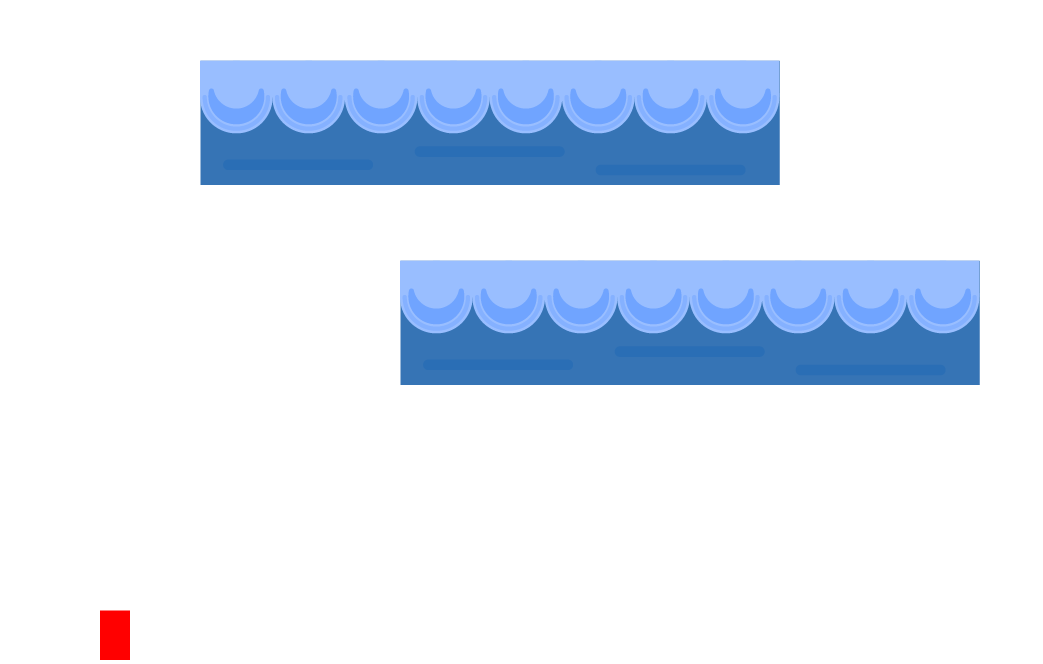
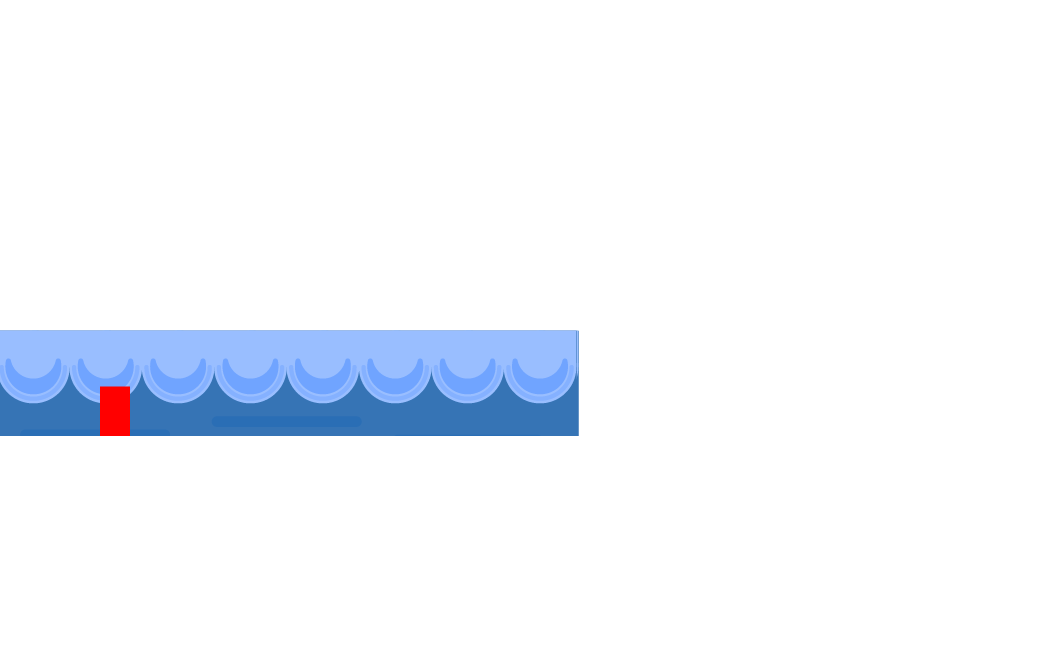
Before and after one commit to Siouxx0612/Matijas-ScrollRoller-Codesk, a website built with webpack: page src/index.html in a window 1280 px wide. Shown: the part 140-804 px from the top of the page, without its empty margins (0-1043 px from the left). Built offline with nearby package versions, Linux system fonts and the light colour scheme.

Commit message:
Add Platforms at the bottom as a ground lvl

```diff
--- a/src/js/canvas.js
+++ b/src/js/canvas.js
@@ -2,8 +2,10 @@ import platform from '../img/platform.png'
 const canvas = document.querySelector('canvas');
 const c = canvas.getContext('2d');
 
-canvas.width = window.innerWidth
-canvas.height = window.innerHeight
+// canvas.width = window.innerWidth
+// canvas.height = window.innerHeight
+canvas.width = 1024
+canvas.height = 576
 //create gravity to accelerate velocity on axis-y
 const gravity = 0.5
 
@@ -82,7 +84,8 @@ image.src = platform
 const player = new Player()
 // const platform = new Platform()
 //create multiple platforms, and create one platfor in that array
-const platforms = [new Platform({x: 200, y: 200, image: image}), new Platform({x: 400, y: 400, image: image})]
+const platforms = [new Platform({x: -1, y: 470, image: image}),
+    new Platform({x: image.width -3, y: 470, image: image})]
 
 
 const keys = {
@@ -101,7 +104,9 @@ function animate() {
     //using recursive loop to call animate over and over and over again
     requestAnimationFrame(animate)
     //get our context and maintain shape of the rectangle. Its gonna clear our canvas, take everything off it.
-    c.clearRect(0, 0, canvas.width, canvas.height)
+    // c.clearRect(0, 0, canvas.width, canvas.height)
+    c.fillStyle = 'white'
+    c.fillRect(0, 0, canvas.width, canvas.height)
 
     //loop trough array and select one individual platform in that array. platform, arbitrarily named platform but it makes sence
     platforms.forEach(platform => {
```
Also changed, not shown: dist/index.html, dist/js/canvas.bundle.js, 1 other file.
